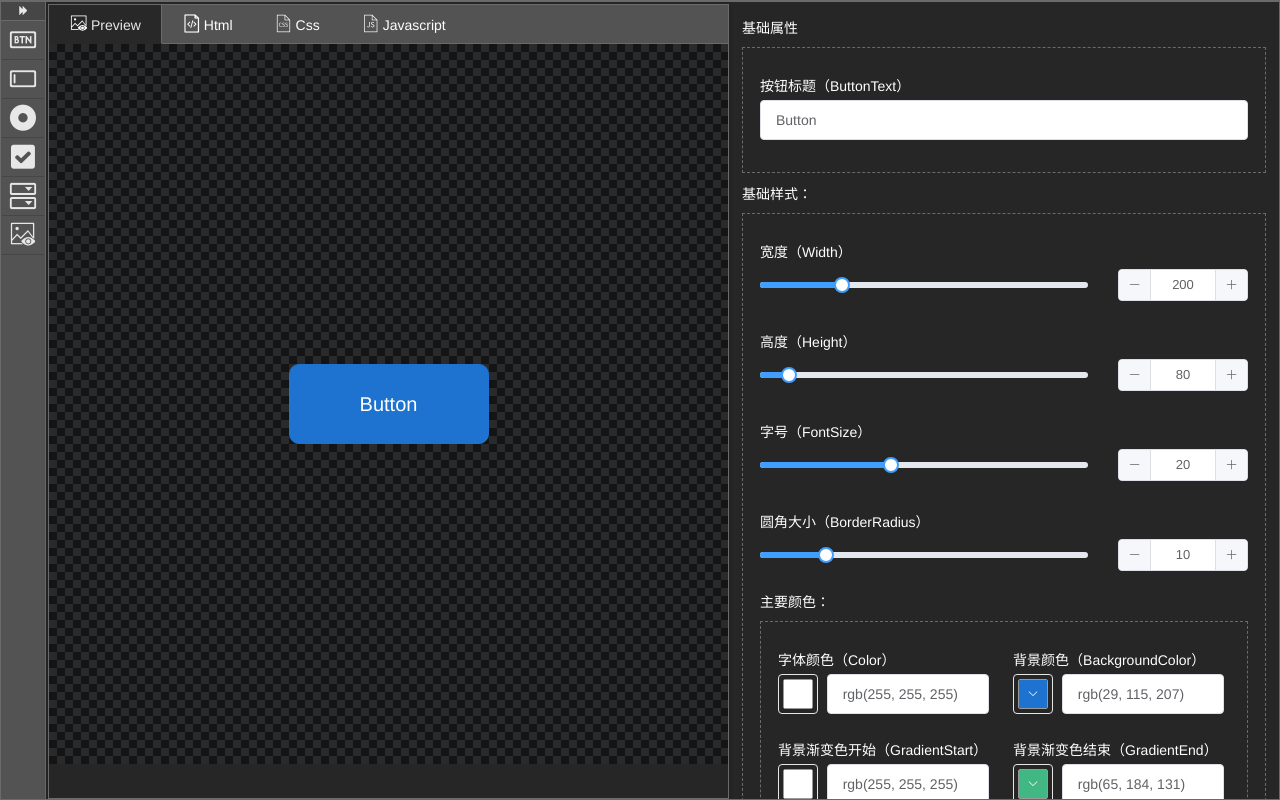
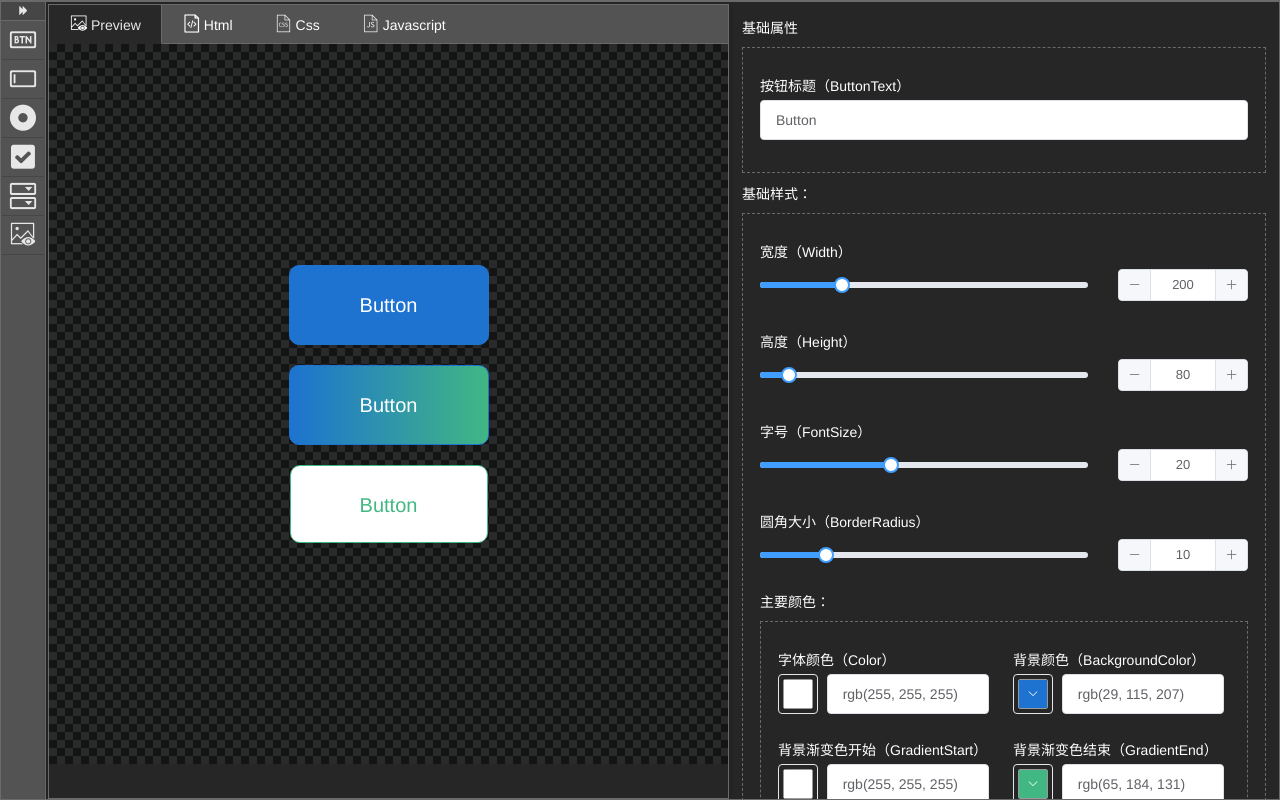
Before and after one commit to seazeg/fool, a Vue app: page /button in a window 1280 px wide. Built offline with nearby package versions, Linux system fonts and the light colour scheme; what vue-navigation would draw is missing.

Commit message:
default Commit Message [Evan.G]

```diff
--- a/src/web/styles/base.less
+++ b/src/web/styles/base.less
@@ -70,7 +70,7 @@
     opacity: 0.2;
 }
 
-//渐变色
+//实心渐变
 @{Button}.solid_gradient {
     background-image: linear-gradient(to right, @mainColor 0%, @subColor 51%, @mainColor 100%);
     background-size: 200% auto;
@@ -112,7 +112,7 @@
     color: @mainColor;
 }
 
-//空心
+//空心渐变
 @{Button}.hollow_gradient {
     width: @buttonWidth - @borderWidth*2;
     height: @buttonHeight - @borderWidth*2;
--- a/src/web/styles/theme.less
+++ b/src/web/styles/theme.less
@@ -183,8 +183,11 @@ code {
     display: flex;
     justify-content: center;
     align-items: center;
+    flex-direction: column;
 }
-
+.layout-workarea .view-box.preview>*{
+    margin:10px 0;
+}
 .layout-workarea .view .lab-icon {
     font-size: 14px;
     text-transform: capitalize;
--- a/src/web/views/Button/button.vue
+++ b/src/web/views/Button/button.vue
@@ -8,6 +8,9 @@
             <i class="iconfont icon-yulan"></i>preview</span>
           <div class="view-box preview" id="preview">
             <div class="eg_button">{{base.buttonText}}</div>
+            <div class="eg_button solid_gradient">{{base.buttonText}}</div>
+            <div class="eg_button hollow">{{base.buttonText}}</div>
+
           </div>
         </el-tab-pane>
         <el-tab-pane name="html">
```
